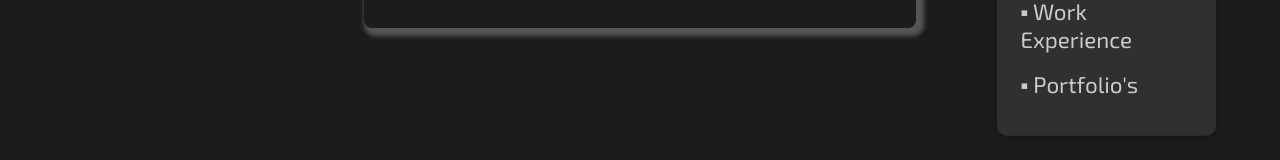
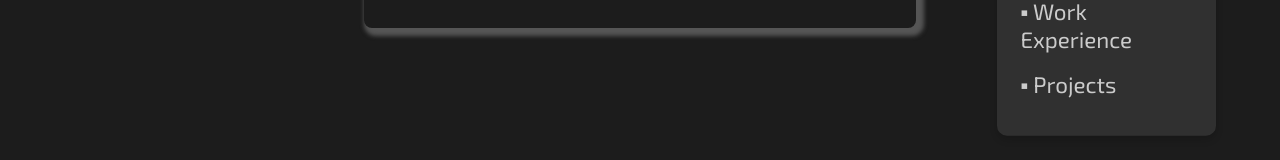
Before and after one commit to BurakKTopal/portfolio, a React (Create React App) app: page / in a window 1280 px wide. Shown: the part 444-604 px from the top of the page. Built offline with nearby package versions, Linux system fonts and the light colour scheme; a web font is replaced by a local one.

Commit message:
changing title of notepad

```diff
--- a/src/data/notepadsHome.js
+++ b/src/data/notepadsHome.js
@@ -359,7 +359,7 @@ const descriptionProgramming = <>
 </>
 notepadsProgramming.addHead({
     id: "portfolios",
-    title: "Portfolio's",
+    title: "Projects",
     otherContent: <p>
         &#x1F6A7; Hold Tight, working on it! &#x1F6A7;
     </p>,
```
